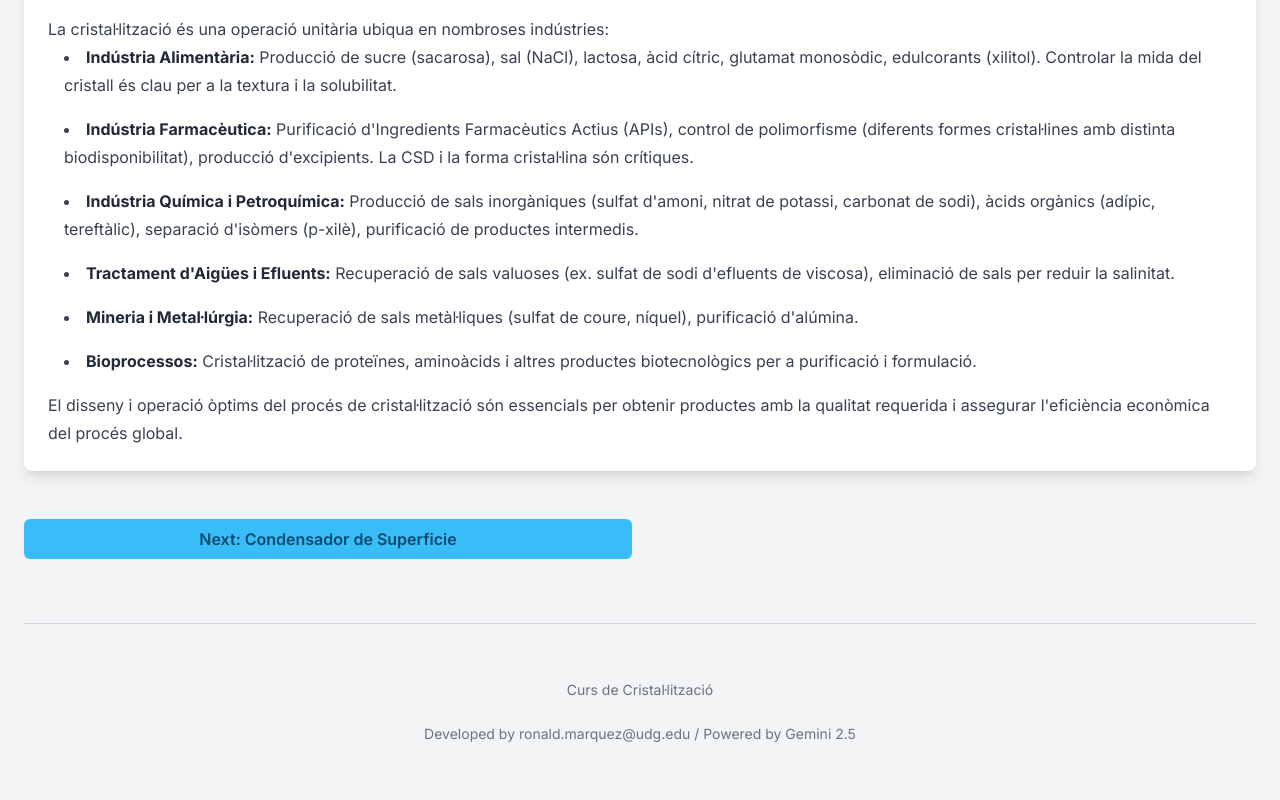
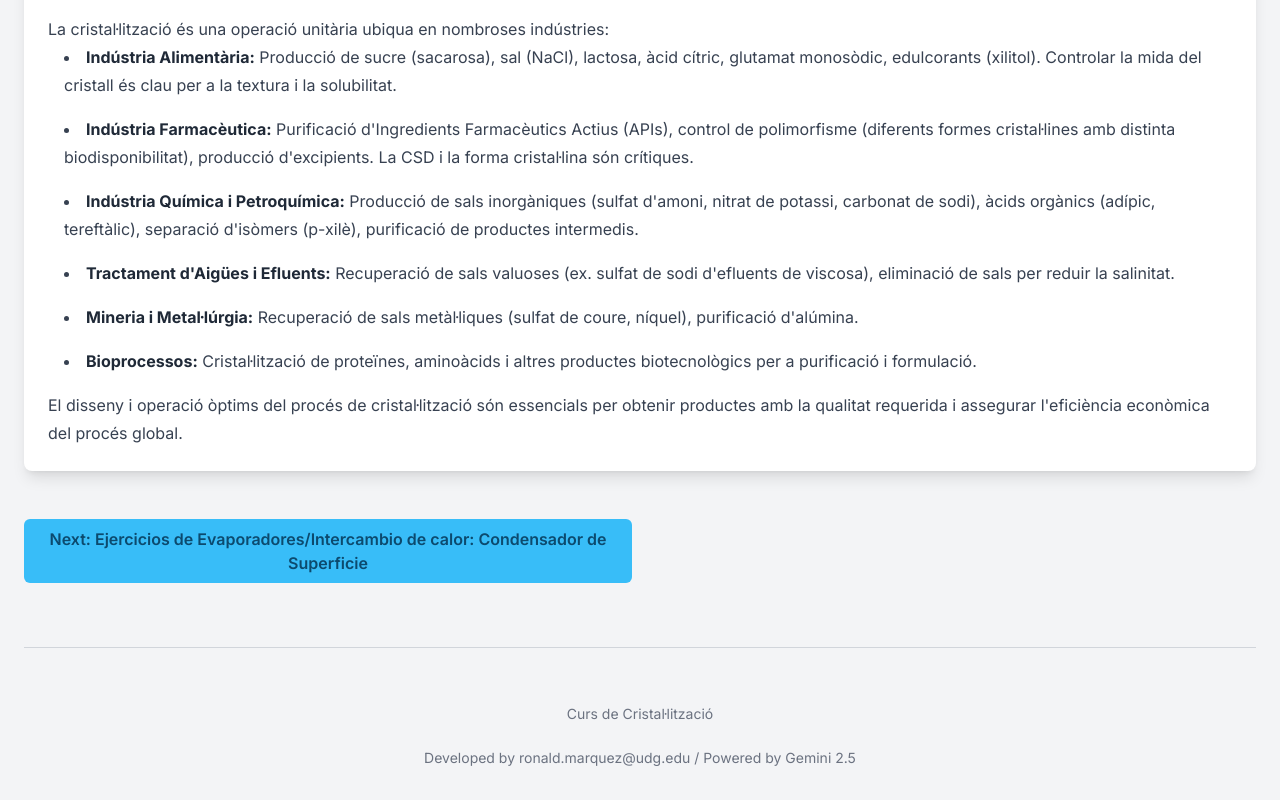
Before and after one commit to marquezrn03/Cristalizacion, a plain HTML site: page index.html in a window 1280 px wide. Shown: the part 8763-9563 px from the top of the page. Before the commit the page ends 9539 px from the top, so only its background shows below. Drawn offline with nearby package versions, Linux system fonts and the light colour scheme.

Commit message:
Update index.html

```diff
--- a/index.html
+++ b/index.html
@@ -380,7 +380,7 @@
             <p>El disseny i operació òptims del procés de cristal·lització són essencials per obtenir productes amb la qualitat requerida i assegurar l'eficiència econòmica del procés global.</p>
         </section>
 <section class="mt-12 text-center grid grid-cols-2 gap-4">
-            <a href="https://marquezrn03.github.io/Cristalizacion/Ej2.html" class="styled-button-link"> Next: Condensador de Superficie</a>
+            <a href="https://marquezrn03.github.io/Cristalizacion/Ej2.html" class="styled-button-link"> Next: Ejercicios de Evaporadores/Intercambio de calor: Condensador de Superficie</a>
         </section>
      <footer class="mt-16 pt-8 border-t border-gray-300 text-sm text-gray-600">
          <p class="footer-attribution">Curs de Cristal·lització</p>
```
